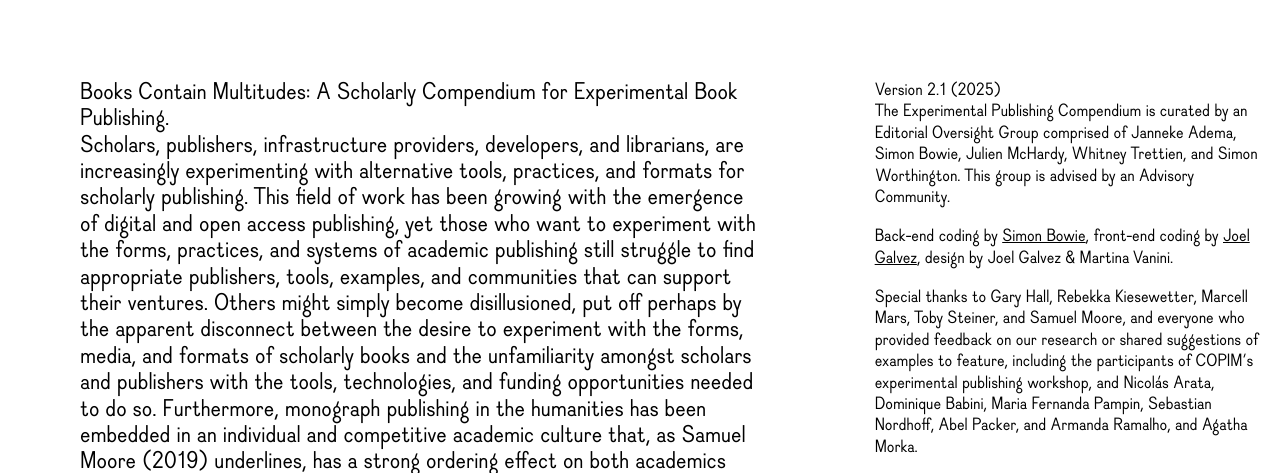
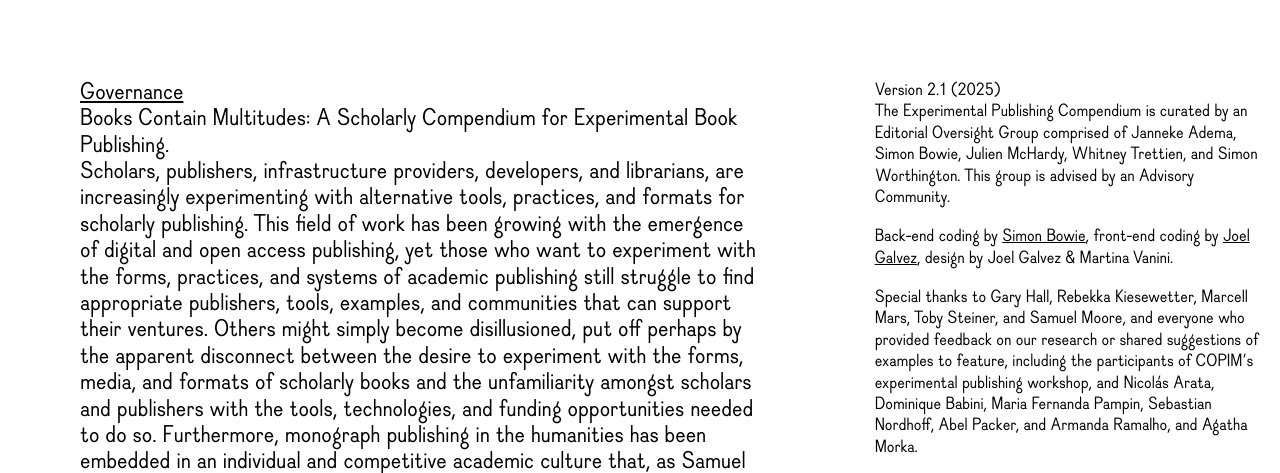
Before and after one commit to COPIM/expub_compendium, a Flask app: page /about in a window 1280 px wide. Shown: the part 61-534 px from the top of the page. Run offline with Flask 3, Linux system fonts and the light colour scheme; tables that the repository leaves empty hold one stand-in row (values such as "Sample post"); style sheets or scripts are compiled from the project's sources; some libraries are stand-ins or nearby versions; some web fonts are replaced.

Commit message:
first stab at a modal for a governance page

```diff
--- a/web/app/main.py
+++ b/web/app/main.py
@@ -53,12 +53,20 @@ def about():
     # get last updated date
     last_updated = get_last_date()
     with open('content/about.md', 'r') as f:
-        main_text = f.read()
-        main_text = markdown.markdown(main_text)
+        about_text = f.read()
+        about_text = markdown.markdown(about_text)
     with open('content/colophon.md', 'r') as f:
         sidebar_text = f.read()
         sidebar_text = markdown.markdown(sidebar_text)
-    return render_template('about.html', main_text=main_text, sidebar_text=sidebar_text, last_updated=last_updated)
+    return render_template('about.html', about_text=about_text, sidebar_text=sidebar_text, last_updated=last_updated)
+
+# route for governance modal page
+@main.route('/governance')
+def governance():
+    with open('content/governance.md', 'r') as f:
+        governance_text = f.read()
+        governance_text = markdown.markdown(governance_text)
+    return render_template('governance.html', governance_text=governance_text)
 
 # route for events page
 @main.route('/practice_seminars')
--- a/web/app/templates/about.html
+++ b/web/app/templates/about.html
@@ -4,7 +4,14 @@
 
 <div class="grid lg:grid-cols-[2fr,1fr] gap-4 container">
     <div class="cell-margin text max-w-[65ch] lg:m-16 text-lg lg:text-xl">
-        {{ main_text|safe }}
+        <a href="/governance"
+            hx-target="#modal-content"
+            hx-select="main"
+            hx-swap="innerHTML"
+            @click="openModal()">
+            Governance
+        </a>
+        {{ about_text|safe }}
     </div>
 
     <div id="colophon" class="cell-margin text lg:my-16">
```
Also changed, not shown: web/app/templates/governance.html (added, +9 -0 lines), web/content/governance.md (added, +1 -0 lines).
